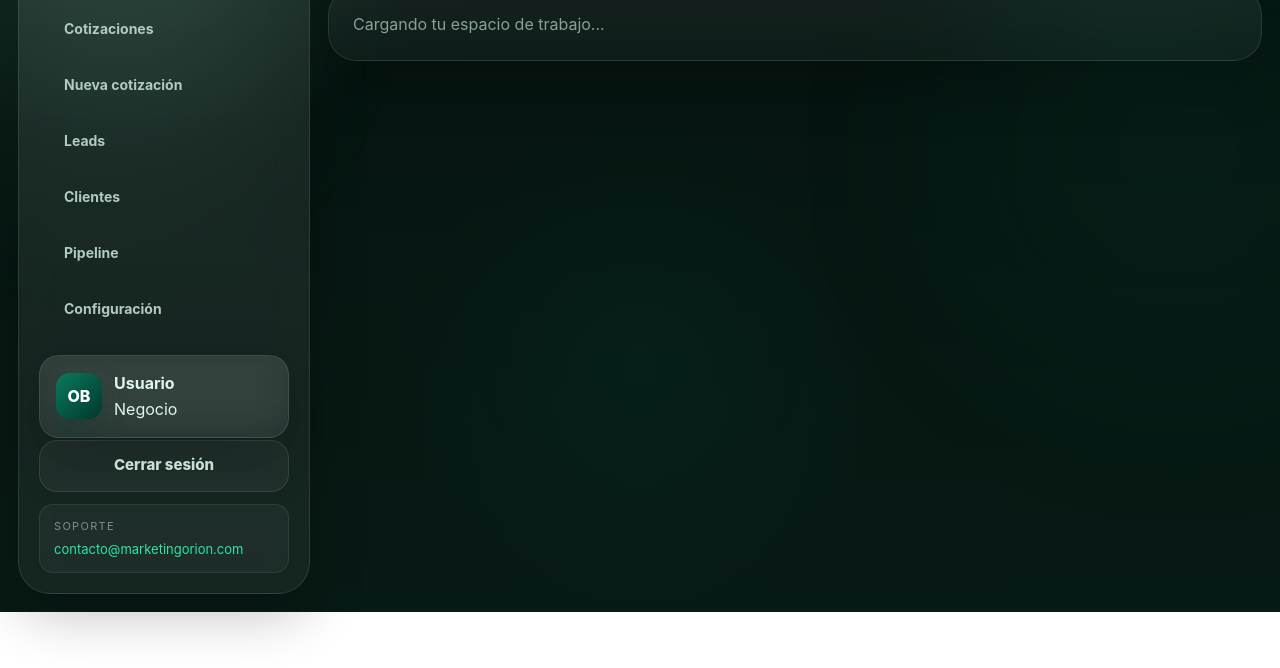
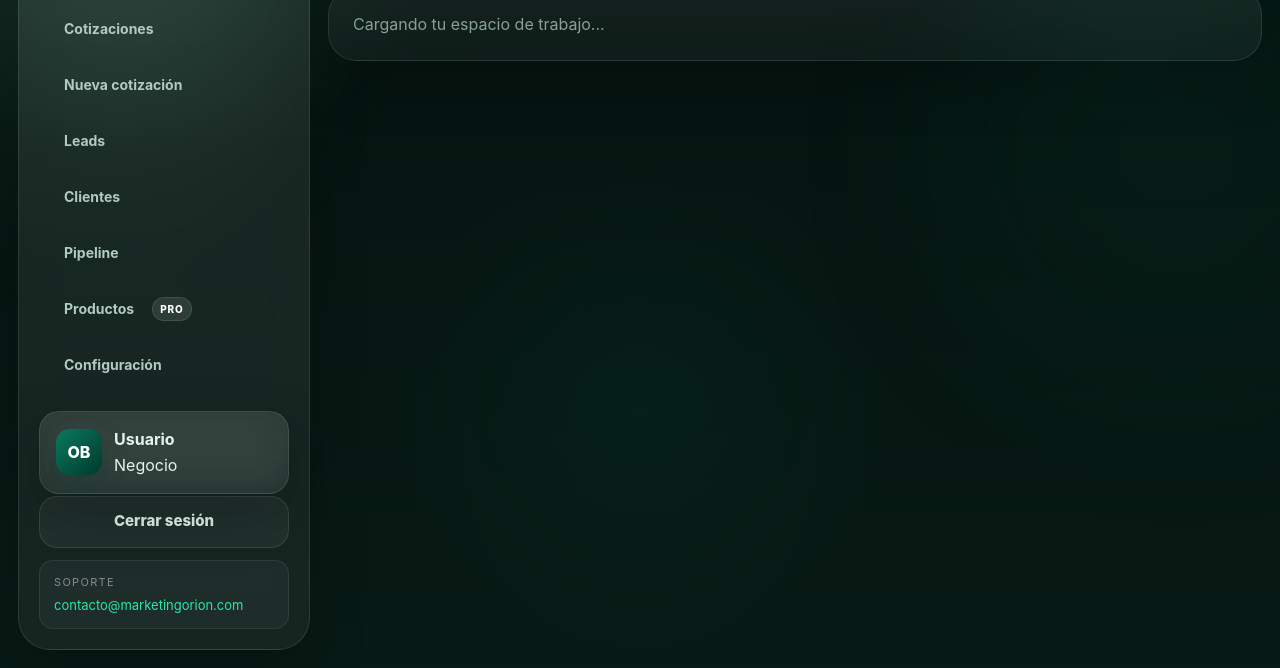
Before and after one commit to alex-stampede/Orion-Business_OS, a website: page public/app.html in a window 1280 px wide. Shown: the part 209-877 px from the top of the page. Before the commit the page ends 821 px from the top, so only its background shows below. Drawn offline with Linux system fonts and the light colour scheme.

Commit message:
Update app.html
inventario

```diff
--- a/public/app.html
+++ b/public/app.html
@@ -68,10 +68,17 @@
           <span>Pipeline</span>
         </a>
 
+        <a class="nav-item nav-item-pro" data-route="products" href="#products">
+          <span class="nav-dot"></span>
+          <span>Productos</span>
+          <span class="badge-pro">PRO</span>
+        </a>
+
         <a class="nav-item" data-route="settings" href="#settings">
           <span class="nav-dot"></span>
           <span>Configuración</span>
         </a>
+
         <a class="nav-item" data-route="orion-admin" href="#orion-admin" style="display:none;">
           <span class="nav-dot"></span>
           <span>Control Center</span>
@@ -91,6 +98,7 @@
         <button class="btn btn-secondary sidebar-logout" id="logout-btn" type="button">
           Cerrar sesión
         </button>
+
         <div class="sidebar-support">
           <div class="support-label">Soporte</div>
           <a href="mailto:contacto@marketingorion.com" class="support-email">
```
Lines whose indentation alone changed are shown as unchanged.
